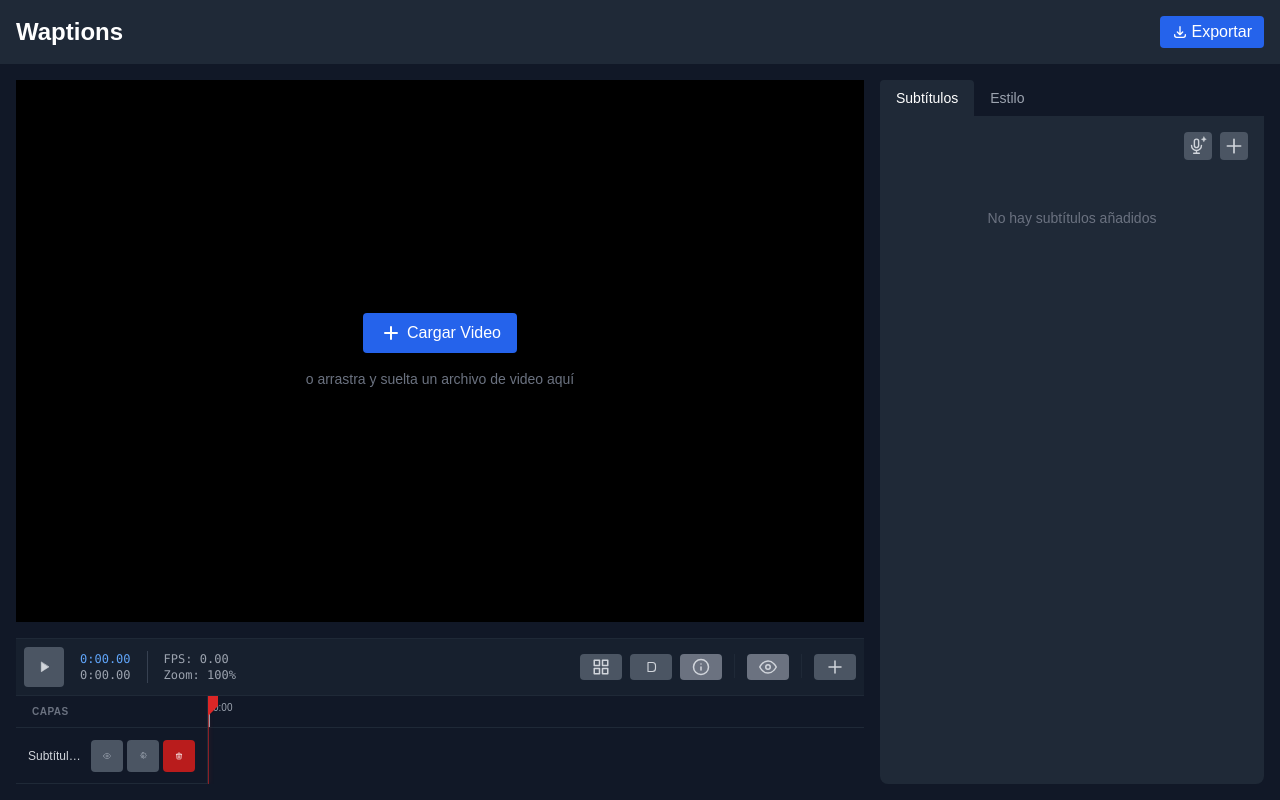
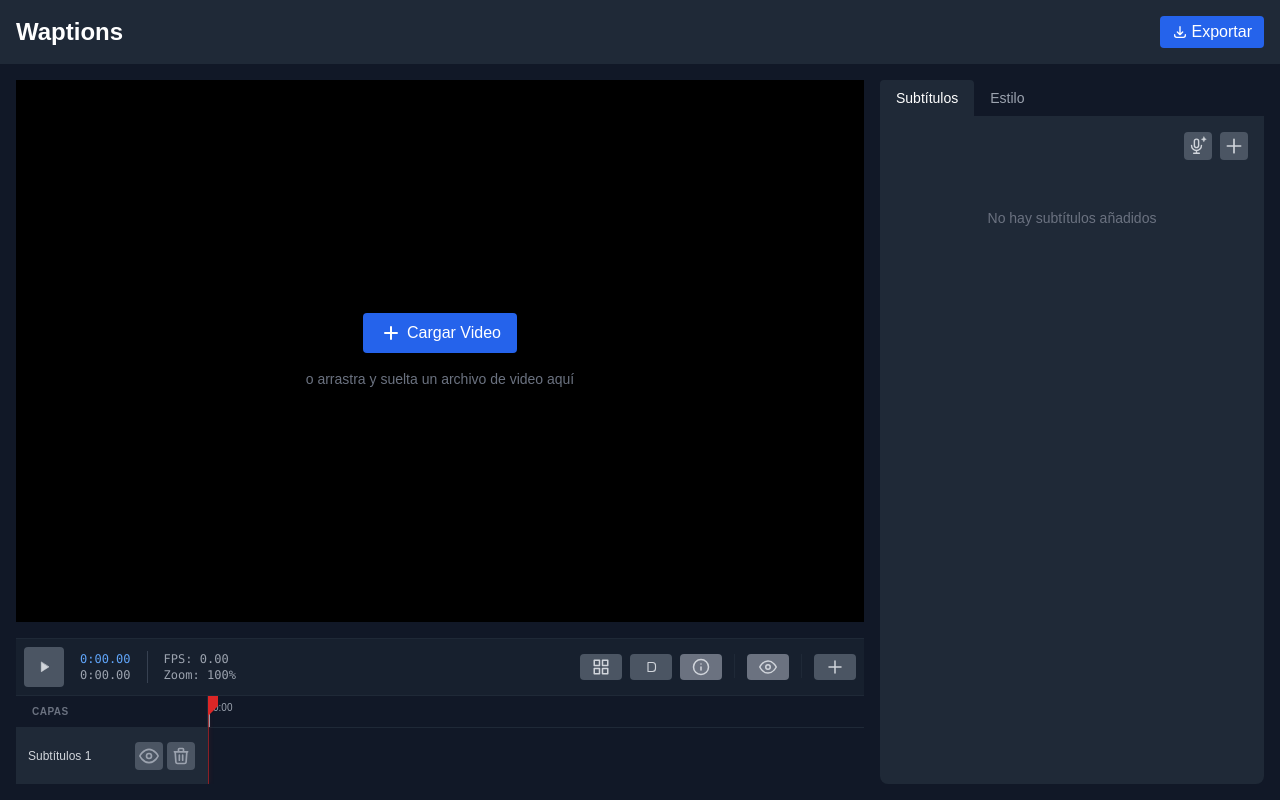
Before and after one commit to wandeber/waptions, a Next.js app: page / in a window 1280 px wide. Built offline with nearby package versions, Linux system fonts and the light colour scheme.

Commit message:
feat: Implement active track selection in the timeline, remove the track settings button, and update `SettingsIcon` with a default class.

```diff
--- a/src/app/page.tsx
+++ b/src/app/page.tsx
@@ -29,6 +29,7 @@
 
   const {
     tracks,
+    activeTrackId,
     addTrack,
     updateTrackStyle,
     removeSubtitleFromTrack,
@@ -44,8 +45,8 @@
   const [showSubtitles, setShowSubtitles] = useState(true);
   const [audioUrl, setAudioUrl] = useState<string | null>(null);
 
-  // Default track and style from the first track
-  const activeTrack = tracks[0];
+  // Active track and its data
+  const activeTrack = tracks.find(t => t.id === activeTrackId) || tracks[0];
   const subtitles = activeTrack?.subtitles || [];
   const animationStyle = activeTrack?.style;
 
--- a/src/components/icons/SettingsIcon.tsx
+++ b/src/components/icons/SettingsIcon.tsx
@@ -1,6 +1,6 @@
 import React from 'react';
 
-export function SettingsIcon({ className, ...props }: React.SVGProps<SVGSVGElement>) {
+export function SettingsIcon({ className = 'w-5 h-5', ...props }: React.SVGProps<SVGSVGElement>) {
     return (
         <svg
             viewBox="0 0 24 24"
--- a/src/components/video-editor/Timeline.tsx
+++ b/src/components/video-editor/Timeline.tsx
@@ -56,7 +56,7 @@
   showSubtitles = true,
   onSubtitlesVisibilityToggle
 }: TimelineProps) {
-  const { zoomLevel, setZoom, tracks, setTracks, addTrack, pixelsPerSecond } = useTimelineStore();
+  const { zoomLevel, setZoom, tracks, setTracks, addTrack, pixelsPerSecond, activeTrackId, setActiveTrackId } = useTimelineStore();
 
   const tracksContentRef = useRef<HTMLDivElement>(null);
   const rulerContentRef = useRef<HTMLDivElement>(null);
@@ -300,11 +300,12 @@
               <TimelineTrackHeader
                 key={track.id}
                 track={track}
+                isActive={track.id === activeTrackId}
+                onClick={() => setActiveTrackId(track.id)}
                 onToggleVisibility={(id) => {
                   const { tracks, setTracks } = useTimelineStore.getState();
                   setTracks(tracks.map(t => t.id === id ? { ...t, isVisible: !t.isVisible } : t));
                 }}
-                onOpenSettings={() => { }}
               />
             ))}
           </div>
--- a/src/components/video-editor/TimelineTrackHeader.tsx
+++ b/src/components/video-editor/TimelineTrackHeader.tsx
@@ -4,21 +4,26 @@
 import { EyeIcon } from '../icons/EyeIcon';
 import { EyeOffIcon } from '../icons/EyeOffIcon';
 import { TrashIcon } from '../icons/TrashIcon';
-import { SettingsIcon } from '../icons/SettingsIcon';
 import { Button } from '../design-system/Button';
 import { useTimelineStore } from '@/stores/timeline-store';
 
 interface TimelineTrackHeaderProps {
     track: SubtitleTrack;
     onToggleVisibility: (id: string) => void;
-    onOpenSettings: (id: string) => void;
+    isActive: boolean;
+    onClick: () => void;
 }
 
-export function TimelineTrackHeader({ track, onToggleVisibility, onOpenSettings }: TimelineTrackHeaderProps) {
+export function TimelineTrackHeader({ track, onToggleVisibility, isActive, onClick }: TimelineTrackHeaderProps) {
     const { removeTrack } = useTimelineStore();
 
     return (
-        <div className="flex items-center gap-2 px-3 bg-gray-900 border-b border-gray-800" style={{ height: '56px' }}>
+        <div
+            className={`flex items-center gap-2 px-3 border-b border-gray-800 cursor-pointer transition-colors
+                ${isActive ? 'bg-gray-800' : 'bg-gray-900 hover:bg-gray-800/50'}`}
+            style={{ height: '56px' }}
+            onClick={onClick}
+        >
             <div className="flex-1 min-w-0">
                 <span className="text-xs font-medium text-gray-300 truncate block">
                     {track.name}
@@ -28,29 +33,22 @@
             <div className="flex items-center gap-1">
                 <Button
                     variant="secondary"
-                    className="p-1 h-8 w-8 text-gray-400 hover:text-white"
+                    size="sm"
+                    className="text-gray-400 hover:text-white"
                     onClick={() => onToggleVisibility(track.id)}
                     title={track.isVisible ? "Ocultar capa" : "Mostrar capa"}
                 >
-                    {track.isVisible ? <EyeIcon className="w-5 h-5" /> : <EyeOffIcon className="w-5 h-5" />}
+                    {track.isVisible ? <EyeIcon /> : <EyeOffIcon />}
                 </Button>
 
                 <Button
                     variant="secondary"
-                    className="p-1 h-8 w-8 text-gray-400 hover:text-white"
-                    onClick={() => onOpenSettings(track.id)}
-                    title="Configurar estilo de capa"
-                >
-                    <SettingsIcon className="w-4.5 h-4.5" />
-                </Button>
-
-                <Button
-                    variant="danger"
-                    className="p-1 h-8 w-8"
+                    size="sm"
+                    className="text-gray-400 hover:text-white"
                     onClick={() => removeTrack(track.id)}
                     title="Eliminar capa"
                 >
-                    <TrashIcon className="w-4.5 h-4.5 text-white" />
+                    <TrashIcon />
                 </Button>
             </div>
         </div>
--- a/src/stores/timeline-store.ts
+++ b/src/stores/timeline-store.ts
@@ -7,6 +7,7 @@
     scrollLeft: number;
     tracks: SubtitleTrack[];
     pixelsPerSecond: number;
+    activeTrackId: string | null;
 
     // Actions
     setZoom: (zoom: number) => void;
@@ -21,6 +22,7 @@
     removeSubtitleFromTrack: (trackId: string, subtitleId: string) => void;
 
     setTracks: (tracks: SubtitleTrack[]) => void;
+    setActiveTrackId: (id: string | null) => void;
 }
 
 export const useTimelineStore = create<TimelineStore>((set) => ({
@@ -28,6 +30,7 @@
     scrollLeft: 0,
     pixelsPerSecond: 100, // Base pixels per second at zoom 1
     tracks: [],
+    activeTrackId: null,
 
     setZoom: (zoom) => set({ zoomLevel: Math.max(0.1, Math.min(10, zoom)) }),
     setScrollLeft: (scroll) => set({ scrollLeft: scroll }),
@@ -64,22 +67,38 @@
             backgroundOffsetY: 0
         };
 
-        set((state) => ({
-            tracks: [...state.tracks, {
+        set((state) => {
+            const newTracks = [...state.tracks, {
                 id,
                 name: name || `Capa ${state.tracks.length + 1}`,
                 style: defaultStyle,
                 subtitles: [],
                 isVisible: true,
                 isLocked: false
-            }]
-        }));
+            }];
+            return {
+                tracks: newTracks,
+                // Si es la primera o única capa, la hacemos activa
+                activeTrackId: state.activeTrackId || id
+            };
+        });
         return id;
     },
 
-    removeTrack: (id) => set((state) => ({
-        tracks: state.tracks.filter(t => t.id !== id)
-    })),
+    removeTrack: (id) => set((state) => {
+        const nextTracks = state.tracks.filter(t => t.id !== id);
+        let nextActiveId = state.activeTrackId;
+
+        // Si borramos la capa activa, intentamos activar otra
+        if (state.activeTrackId === id) {
+            nextActiveId = nextTracks.length > 0 ? nextTracks[0].id : null;
+        }
+
+        return {
+            tracks: nextTracks,
+            activeTrackId: nextActiveId
+        };
+    }),
 
     updateTrackStyle: (id, styleUpdates) => set((state) => ({
         tracks: state.tracks.map(t =>
@@ -116,5 +135,9 @@
         )
     })),
 
-    setTracks: (tracks) => set({ tracks })
+    setTracks: (tracks) => set((state) => ({
+        tracks,
+        activeTrackId: state.activeTrackId || (tracks.length > 0 ? tracks[0].id : null)
+    })),
+    setActiveTrackId: (id) => set({ activeTrackId: id })
 }));
```
Also changed, not shown: 1 other file (tests, documents, lock files or other folders).
